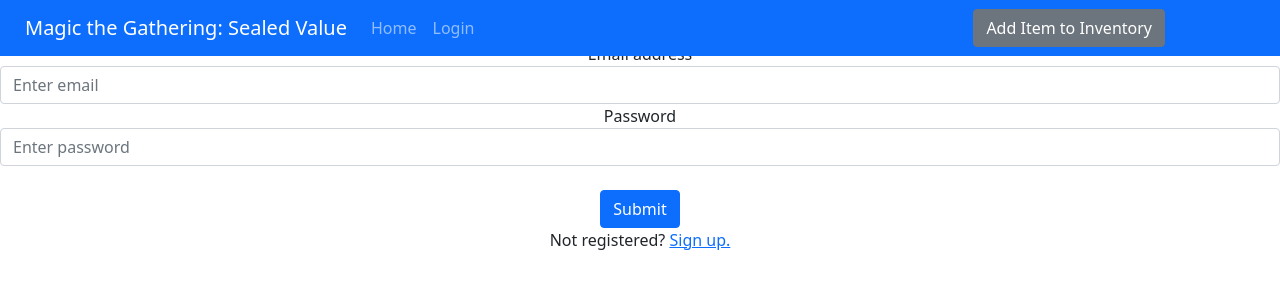
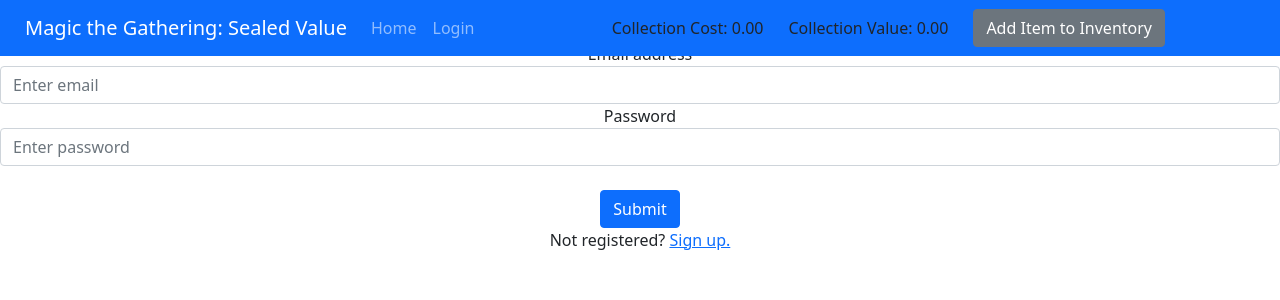
Before and after one commit to RoudyBob/mtgsealedvalue, a React (Create React App) app: page / in a window 1280 px wide. Shown: the top 300 px of the page. Built offline with nearby package versions, Linux system fonts and the light colour scheme; no server answers.

Commit message:
adds value and cost totaling

```diff
--- a/package.json
+++ b/package.json
@@ -10,10 +10,14 @@
     "@types/node": "^16.11.39",
     "@types/react": "^18.0.12",
     "@types/react-dom": "^18.0.5",
+    "@types/react-router": "^5.1.18",
+    "@types/react-router-dom": "^5.3.3",
     "bootstrap": "^5.1.3",
     "react": "^18.1.0",
     "react-bootstrap": "^2.4.0",
     "react-dom": "^18.1.0",
+    "react-router": "^6.3.0",
+    "react-router-dom": "^6.3.0",
     "react-scripts": "5.0.1",
     "typescript": "^4.7.3",
     "web-vitals": "^2.1.4"
--- a/src/App.css
+++ b/src/App.css
@@ -72,3 +72,12 @@
   padding-right: 0px;
   margin-right: 0px;
 }
+
+.collectionValue {
+  padding-left: 25px;
+  padding-right: 25px;
+}
+
+.collectionCost {
+
+}
--- a/src/App.tsx
+++ b/src/App.tsx
@@ -20,6 +20,8 @@
   showLogin: boolean,
   bearerToken: tokenObject,
   addModalOn: boolean,
+  totalCost: number,
+  totalValue: number
 }
 
 export interface tokenObject {
@@ -40,8 +42,10 @@
         access_token: '',
         expires: ''
       },
-      addModalOn: false
-    }
+      addModalOn: false,
+      totalCost: 0,
+      totalValue: 0
+    };
   };
 
   mainView = () => {
@@ -136,6 +140,14 @@
       }
   }
 
+  updateCost (total: number) {
+    this.setState({ totalCost: total })
+  };
+
+  updateValue (total: number) {
+    this.setState({totalValue: total });
+  }
+
   toggleAddModal = () => {
     this.setState(prevState => ({
       addModalOn: !prevState.addModalOn
@@ -178,7 +190,7 @@
   render() {
     return (
       <div className="App">
-        <Header token={this.state.sessionToken} toggleAddModal={this.toggleAddModal} />
+        <Header token={this.state.sessionToken} toggleAddModal={this.toggleAddModal} totalCost={this.state.totalCost} totalValue={this.state.totalValue} />
         <Routes>
           {/* <Route path="/" element={<Main token={this.state.sessionToken} userid={this.state.userid}/>}></Route> */}
           <Route path="/" element={this.mainView()}></Route>
--- a/src/Components/AddItem.tsx
+++ b/src/Components/AddItem.tsx
@@ -89,7 +89,8 @@
             purchaseprice: parseFloat(parseFloat(this.state.purchaseprice).toFixed(2)),
             purchasetax: parseFloat(parseFloat(this.state.purchasetax).toFixed(2)),
             purchaseshipping: parseFloat(parseFloat(this.state.purchaseshipping).toFixed(2)),
-            notes: this.state.notes
+            notes: this.state.notes,
+            marketprice: 0
         }
         if (!this.state.purchaseshipping) {
             newItem.purchaseshipping = 0.00;
--- a/src/Components/Header.tsx
+++ b/src/Components/Header.tsx
@@ -7,7 +7,9 @@
 
 interface HeaderProps {
     token: string | null,
-    toggleAddModal: Function
+    toggleAddModal: Function,
+    totalCost: number,
+    totalValue: number
 }
 
 interface HeaderState {
@@ -38,6 +40,12 @@
                             <Nav.Link href="/">Home</Nav.Link>
                             {this.props.token ? <Nav.Link href="/logout">Logout</Nav.Link> : <Nav.Link href="/login">Login</Nav.Link>}
                         </Nav>
+                        <div className="collectionCost">
+                            Collection Cost: {this.props.totalCost.toFixed(2)}
+                        </div>
+                        <div className="collectionValue">
+                            Collection Value: {this.props.totalValue.toFixed(2)}
+                        </div>
                         <Button className="addItemButton" variant="secondary" onClick={() => this.toggleAddModal()}>Add Item to Inventory</Button>
                     </Container>
                 </Navbar>
--- a/src/Components/ItemDisplay.tsx
+++ b/src/Components/ItemDisplay.tsx
@@ -13,7 +13,9 @@
 
 export interface ItemDisplayProps {
     item: InventoryItem,
-    keyId: number
+    keyId: number,
+    addToCost: Function,
+    addToValue: Function,
 }
 
 export interface ItemDisplayState {
@@ -106,6 +108,10 @@
         priceData.results.forEach ((priceInfo: any) => {
             if (priceInfo.subTypeName === "Normal") {
                 // console.log(priceInfo);
+                this.props.addToValue(this.props.item.id, Number(this.state.itemInfo.price))
+                let costBasis = parseFloat(this.props.item.purchaseprice.toString()) + parseFloat(this.props.item.purchasetax.toString()) + parseFloat(this.props.item.purchaseshipping.toString())
+                this.props.addToCost(costBasis.toFixed(2));
+                // console.log(this.props.item.id, Number(priceInfo.marketPrice.toFixed(2)))
                 this.setState({
                     itemInfo: {
                         price: priceInfo.marketPrice.toFixed(2),
@@ -121,6 +127,12 @@
 
     componentDidMount() {
         this.getProductInfoByProductId(this.props.item.productid.toString());
+    }
+
+    componentDidUpdate(PrevProps: ItemDisplayProps, prevState: ItemDisplayState) {
+        if (prevState.itemInfo.price !== this.state.itemInfo.price) {
+            // console.log(`${this.state.itemInfo.name} changed to ${this.state.itemInfo.price}`)
+        }
     }
 
     toggleEditModal = () => {
--- a/src/Components/Main.tsx
+++ b/src/Components/Main.tsx
@@ -1,8 +1,6 @@
 import React from 'react';
 import Table from 'react-bootstrap/Table';
 import ItemDisplay from './ItemDisplay';
-
-
 
 interface MainProps {
     token: string | null,
@@ -10,7 +8,9 @@
 }
 
 interface MainState {
-  items: InventoryItems
+  items: InventoryItems,
+  totalCost: number,
+  totalValue: number
 }
 
 export interface InventoryItem {
@@ -21,7 +21,8 @@
     purchaseprice: number,
     purchasetax: number,
     purchaseshipping: number,
-    notes: string
+    notes: string,
+    marketprice: number
 };
 
 interface InventoryItems extends Array<InventoryItem> {};
@@ -38,9 +39,15 @@
             purchaseprice: 0,
             purchasetax: 0,
             purchaseshipping: 0,
-            notes: ''
-          }]
+            notes: '',
+            marketprice: 0
+          }],
+          totalCost: 0,
+          totalValue: 0
         };
+        // this fixes cannote read proprities of undefined - https://www.bswen.com/2021/11/how-to-solve-cannot-read-properties-of-undefined-setState.html
+        this.addToCost = this.addToCost.bind(this);
+        this.addToValue = this.addToValue.bind(this);
     }
 
     async getInventoryInfo () {
@@ -54,10 +61,44 @@
         });
         const inventoryData = await inventoryResponse.json();
         this.setState({ items: inventoryData });
+        console.log(this.state.items.length)
         // console.log(this.state.items[0])
       };
     }
 
+
+  addToCost (itemCost: number) {
+    if (itemCost !== 0) {
+      console.log(itemCost);
+      this.setState(prevState => {
+        return {totalCost: Number(prevState.totalCost) + 1};
+      });
+    }
+  };
+
+  addToValue (id: number, itemValue: number) {
+    // this.setState({ totalValue: this.state.totalValue + 1 })
+    if (itemValue !== 0) {
+      console.log(id, itemValue);
+      this.setState(prevState => {
+        return {totalValue: prevState.totalValue + 1};
+      });
+    }
+    // console.log(id, itemValue, this.state.totalValue);
+    // console.log('In addToValue', itemValue, this.state.totalValue);
+    // this.setState({ count: this.state.count + 1 });
+    // console.log(itemValue, this.state.count);
+    // var joined = this.state.totalValueArray.concat(itemValue);
+    // this.setState({ totalValueArray: joined })
+    // console.log("In addToValue");
+    // console.log(itemValue);
+    // console.log(this.state.totalValueArray);
+    // let tempValue = this.state.totalValue.toFixed(2);
+    // console.log(tempValue);
+    // let newValue = Number(tempValue) + Number(itemValue);
+    // console.log(newValue);
+    // this.setState({ totalValue: newValue })
+  };
 
     componentDidMount () {
       this.getInventoryInfo();
@@ -80,7 +121,7 @@
               </tr>
             </thead>
             <tbody>
-              {this.state.items[0].productid !== 0 ? this.state.items.map((item, index) => {return <ItemDisplay item={item} keyId={index}/>}) : null }
+              {this.state.items[0].productid !== 0 ? this.state.items.map((item, index) => {return <ItemDisplay item={item} keyId={index} addToCost={this.addToCost} addToValue={this.addToValue} />}) : null }
             </tbody>
           </Table>
           </div>
```
Also changed, not shown: 1 other file (tests, documents, lock files or other folders).
